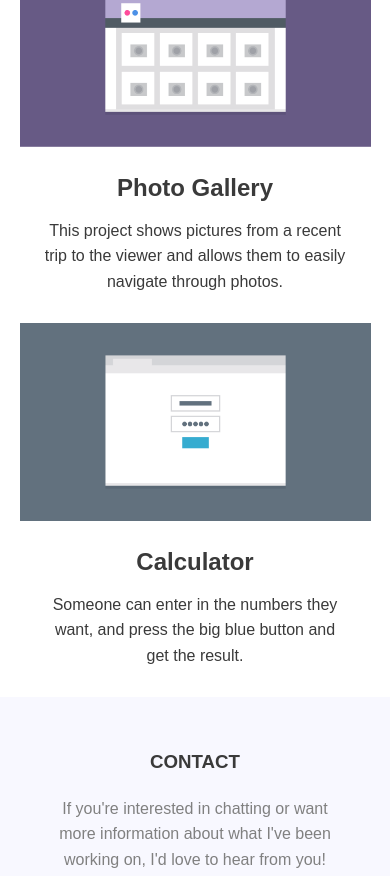
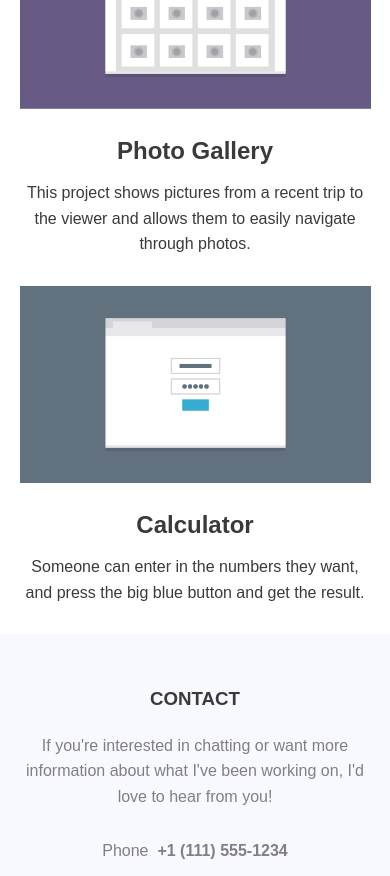
Before and after one commit to arvinalvea/techdegree-project2, a plain HTML site: page index.html in a window 390 px wide. Shown: the part 2332-3208 px from the top of the page. Drawn offline with Linux system fonts and the light colour scheme; a web font is replaced by a local one.

Commit message:
updated mobile layout

```diff
--- a/css/styles.css
+++ b/css/styles.css
@@ -16,12 +16,12 @@ body {
 p {
     font-size: 1em;
     margin: 0 auto 1.8em auto;
-    padding: 0 15px;;
-    width: 85%;
+    padding: 0;
+    width: 100%;
 }
 
 img {
-    max-width: 90%;
+    max-width: 100%;
 }
 
 /* =================================
@@ -59,6 +59,11 @@ img {
 
 /* ---- Layout Containers ---- */
 
+.container {
+    width: 90%;
+    margin: 0 auto;
+}
+
 .profile-pic {
     max-width: 65%;
 }
@@ -94,6 +99,7 @@ img {
 
 .footer-p {
     color:grey;
+    width: 90%;
 }
 
 .ft-email {
--- a/index.html
+++ b/index.html
@@ -25,7 +25,7 @@
         <h2 class="primary">Hi! I'm a front-end developer who loves responsive design and css. I recently finished a degree in front-end web development at Treehouse and am excited to put all my skills to use!</h2>
     </div>
 
-    <div class="secondary">
+    <div class="container">
         <h3><b>PORTFOLIO</b></h3>
         <img src="images/portfolio-1.png" alt="Browser open on desktop">
         <h2 class="secondary-titles">Marketing Page</h2>
```
Also changed, not shown: 1 other file.
